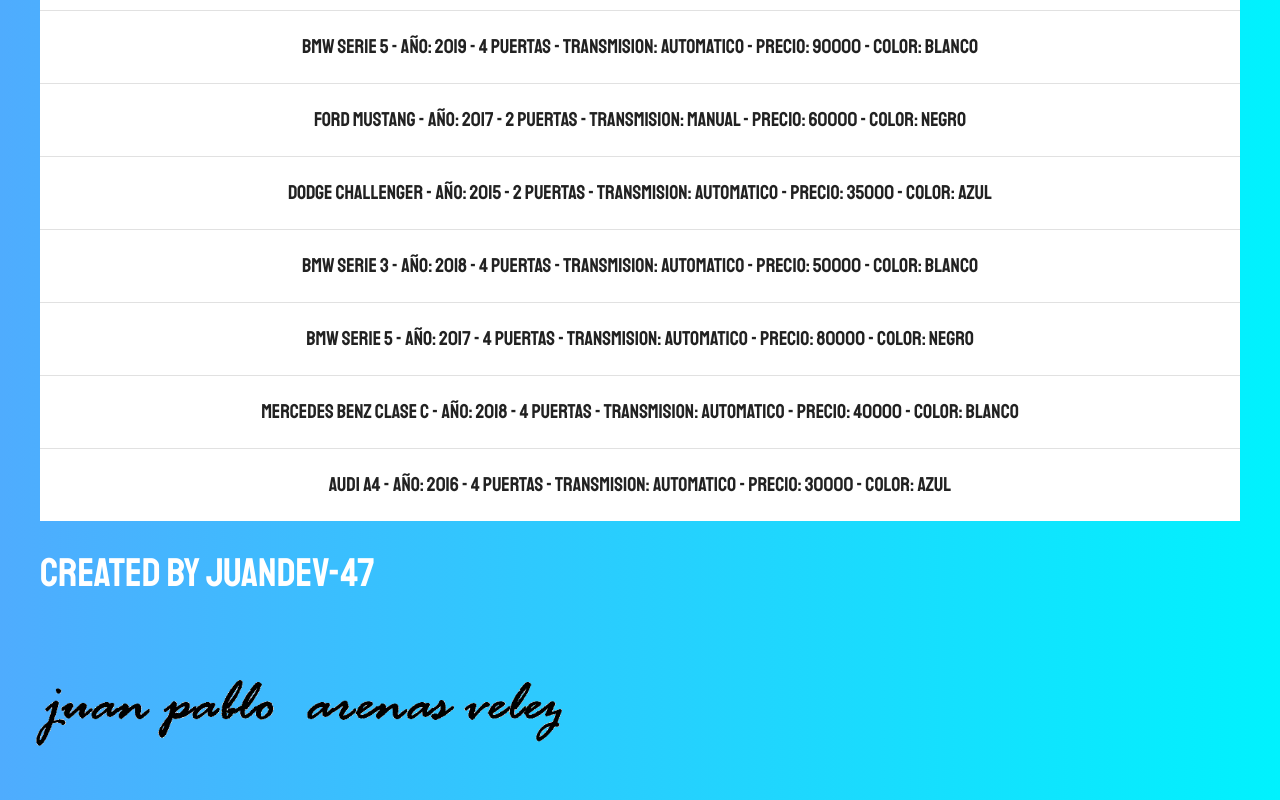
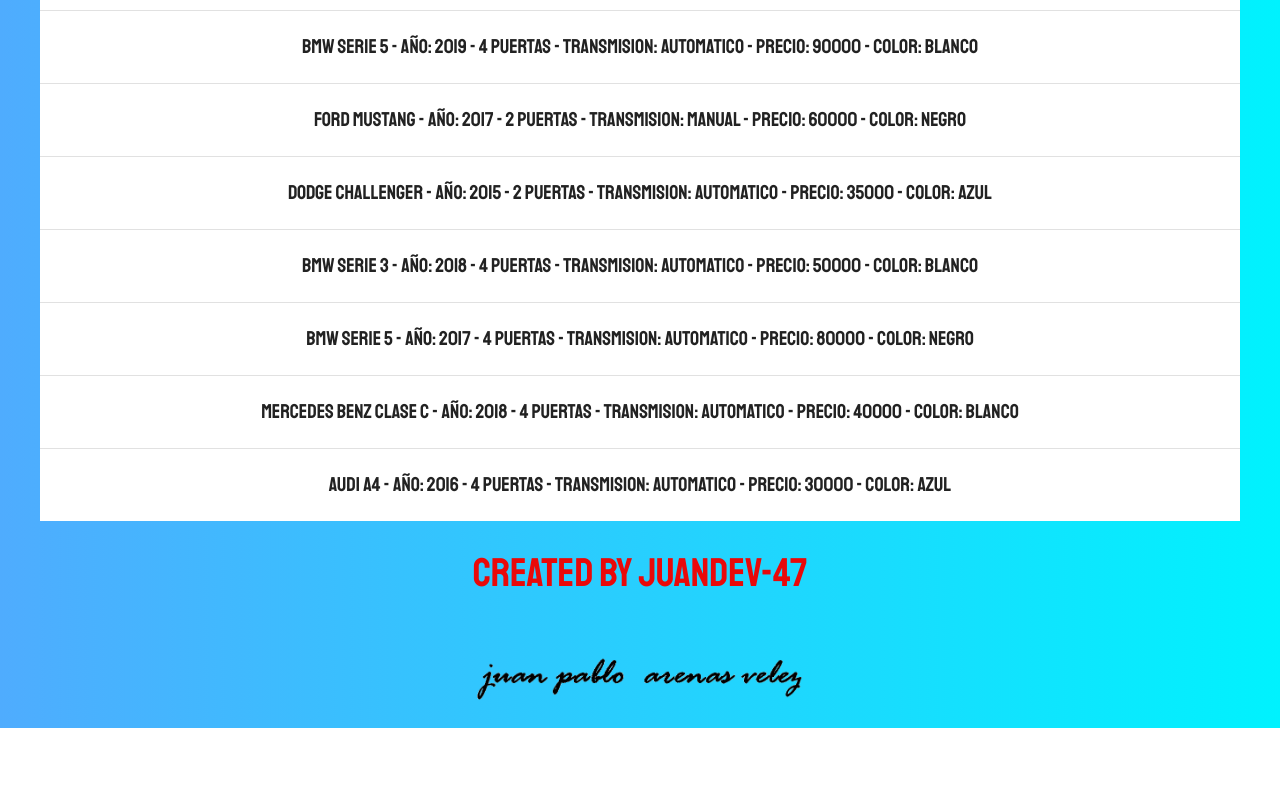
Before and after one commit to juanDev-47/Buscador, a plain HTML site: page index.html in a window 1280 px wide. Shown: the part 1473-2273 px from the top of the page. After the commit the page ends 2201 px from the top, so only its background shows below. Drawn offline with Linux system fonts and the light colour scheme.

Commit message:
ultimos retoques

```diff
--- a/css/app.css
+++ b/css/app.css
@@ -59,13 +59,30 @@ form {
 }
 
 .sitio-web  {
-    color: white;
+    color: rgb(233, 9, 9);
     display: block;
     font-size: 4rem;
     max-width: 1200px;
     margin: 2rem auto;
     text-decoration: none;
+    text-align: center;
 }
 .sitio-web:hover {
     color: white;
 }
+
+
+.responsiveImage{
+    width: 370px;
+    display: block;
+    margin: auto;
+}
+
+
+
+@media (min-width: 600px) {
+    .responsiveImage .sitio-web{
+        display: block;
+        margin: auto;
+    }
+}
--- a/index.html
+++ b/index.html
@@ -103,7 +103,7 @@
     </div>
 
     <a class="sitio-web" href="#" rel="nofollow noopener noreferrer" >Created by JuanDev-47</a>
-    <img src="image/firma.png" alt="" width="600px">
+    <img class="responsiveImage" src="image/firma.png" alt="" width="600px">
 
     <script src="js/db.js"></script>
     <script src="js/app.js"></script>
```
